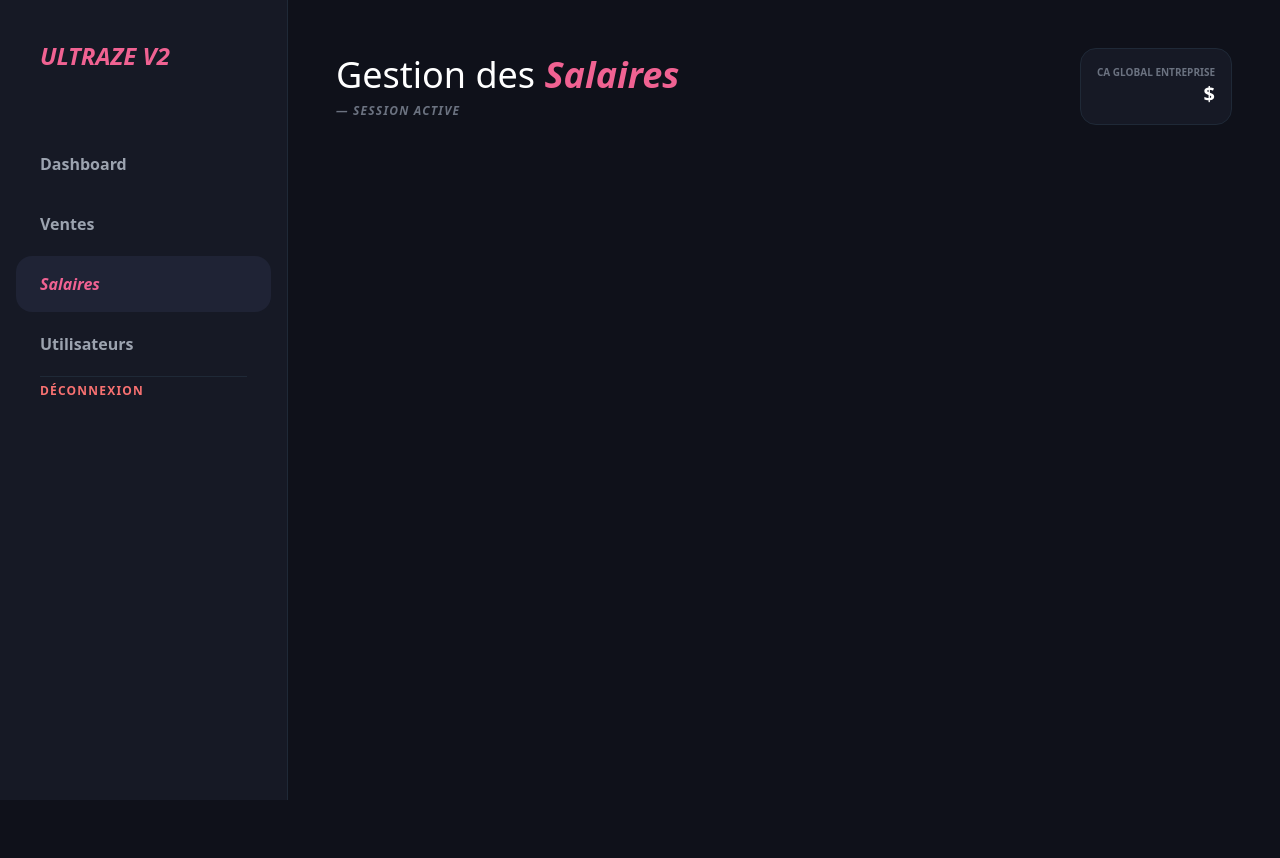
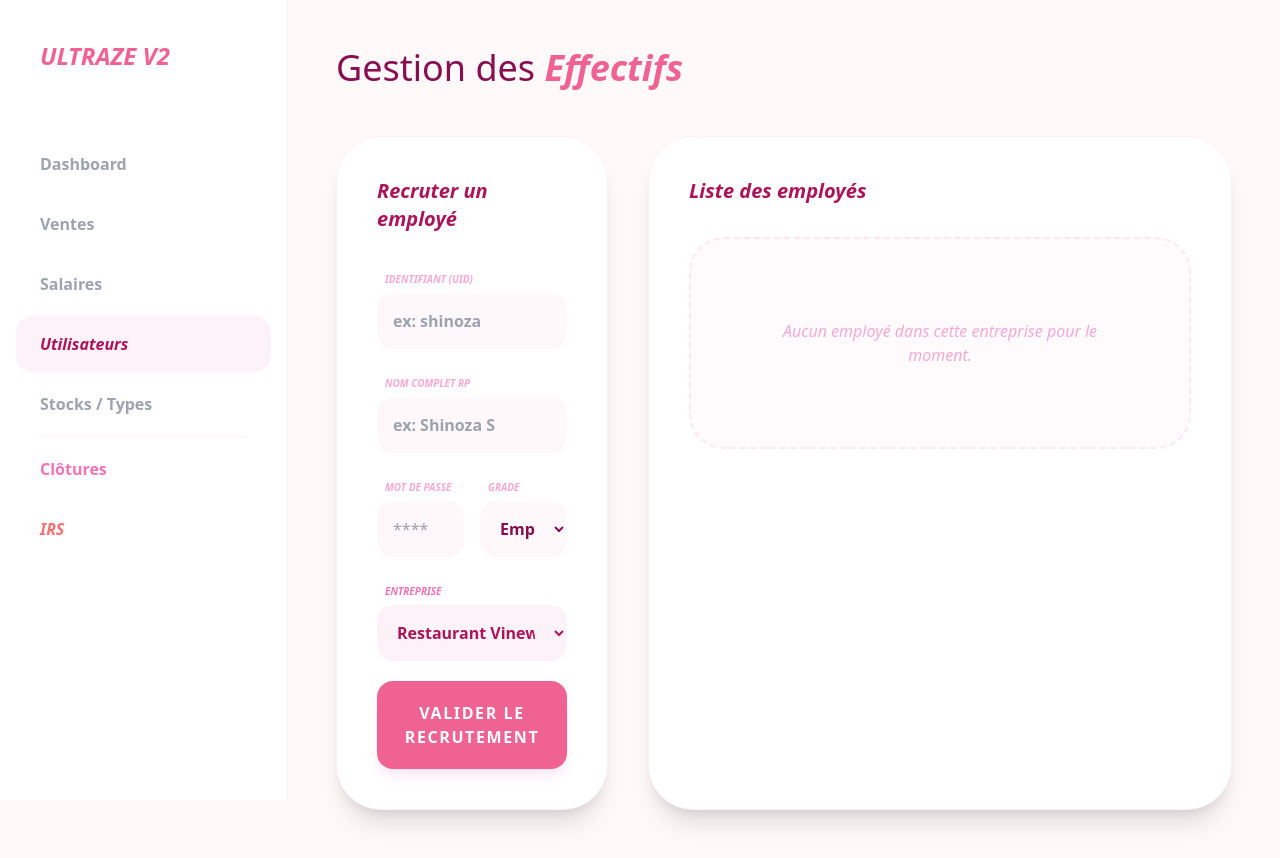
Before and after one commit to Hyuko123/comptabilit-, a Flask app: page /salaires in a window 1280 px wide. Before the commit the page ends 800 px from the top, so only its background shows below. Run offline with Flask 3, Linux system fonts and the light colour scheme; some libraries are stand-ins or nearby versions.

Commit message:
Change page title and update layout for users

```diff
--- a/templates/salaires.html
+++ b/templates/salaires.html
@@ -1,113 +1,120 @@
-
 <!DOCTYPE html>
 <html lang="fr">
 <head>
     <meta charset="UTF-8">
     <script src="https://cdn.tailwindcss.com"></script>
-    <title>Salaires | Ultraze</title>
+    <title>Utilisateurs | Ultraze</title>
 </head>
-<body class="bg-[#0f111a] text-white flex min-h-screen font-sans">
-
-    <aside class="w-72 bg-[#161925] border-r border-gray-800 flex flex-col fixed h-full z-50">
+<body class="bg-[#fff9fa] flex min-h-screen text-[#880e4f]">
+    <aside class="w-72 bg-white border-r border-pink-50 flex flex-col fixed h-full z-50">
         <div class="p-10 mb-6"><h1 class="text-[#f06292] text-2xl font-black italic">ULTRAZE V2</h1></div>
         <nav class="flex-1 px-4 space-y-1">
-            <a href="/dashboard" class="flex items-center gap-3 px-6 py-4 text-gray-400 font-bold hover:bg-[#1f2335] rounded-2xl transition">Dashboard</a>
-            <a href="/ventes" class="flex items-center gap-3 px-6 py-4 text-gray-400 font-bold hover:bg-[#1f2335] rounded-2xl transition">Ventes</a>
-            <a href="/salaires" class="flex items-center gap-3 px-6 py-4 bg-[#1f2335] text-[#f06292] font-bold rounded-2xl italic">Salaires</a>
-            <a href="/utilisateurs" class="flex items-center gap-3 px-6 py-4 text-gray-400 font-bold hover:bg-[#1f2335] rounded-2xl transition">Utilisateurs</a>
-            <div class="h-px bg-gray-800 my-6 mx-6"></div>
-            <a href="/logout" class="px-6 py-4 text-red-400 font-bold text-xs uppercase tracking-widest">Déconnexion</a>
+            <a href="/dashboard" class="flex items-center gap-3 px-6 py-4 text-gray-400 font-bold hover:bg-pink-50 rounded-2xl transition">Dashboard</a>
+            <a href="/ventes" class="flex items-center gap-3 px-6 py-4 text-gray-400 font-bold hover:bg-pink-50 rounded-2xl transition">Ventes</a>
+            <a href="/salaires" class="flex items-center gap-3 px-6 py-4 text-gray-400 font-bold hover:bg-pink-50 rounded-2xl transition">Salaires</a>
+            <a href="/utilisateurs" class="flex items-center gap-3 px-6 py-4 bg-pink-50 text-[#ad1457] font-bold rounded-2xl italic">Utilisateurs</a>
+            <a href="/types-ventes" class="flex items-center gap-3 px-6 py-4 text-gray-400 font-bold hover:bg-pink-50 rounded-2xl transition">Stocks / Types</a>
+            <div class="h-px bg-pink-50 my-6 mx-6"></div>
+            <a href="/clotures" class="flex items-center gap-3 px-6 py-4 text-pink-400 font-bold hover:bg-pink-50 rounded-2xl transition">Clôtures</a>
+            <a href="/irs" class="flex items-center gap-3 px-6 py-4 text-red-400 font-bold hover:bg-red-50 rounded-2xl transition italic">IRS</a>
         </nav>
     </aside>
 
     <main class="ml-72 flex-1 p-12">
-        <header class="mb-12 flex justify-between items-center">
-            <div>
-                <h2 class="text-4xl font-light">Gestion des <span class="font-black italic text-[#f06292]">Salaires</span></h2>
-                <p class="text-gray-500 text-xs font-bold uppercase mt-2 italic tracking-widest">{{ user.entreprise }} — Session active</p>
-            </div>
-            <div class="bg-[#161925] p-4 rounded-2xl border border-gray-800 text-right">
-                <p class="text-[10px] text-gray-500 uppercase font-black">CA Global Entreprise</p>
-                <p class="text-xl font-black text-white">{{ ca_total_entreprise }} $</p>
-            </div>
+        <header class="mb-12">
+            <h2 class="text-4xl font-light">Gestion des <span class="font-black italic text-[#f06292]">Effectifs</span></h2>
         </header>
 
-        <div class="grid grid-cols-1 xl:grid-cols-2 gap-8">
-            {% for emp in employes %}
-            <div class="bg-[#161925] p-8 rounded-[35px] border border-gray-800 shadow-2xl relative overflow-hidden group">
-                <div class="flex justify-between items-start mb-8">
+        <div class="grid grid-cols-1 xl:grid-cols-3 gap-10">
+
+            <div class="bg-white p-10 rounded-[45px] shadow-xl border border-pink-50 h-fit">
+                <h3 class="text-xl font-black mb-8 italic text-[#ad1457]">Recruter un employé</h3>
+
+                <form action="/add_user" method="POST" class="space-y-5">
                     <div>
-                        <h3 class="text-2xl font-black text-white">{{ emp.nom }}</h3>
-                        <p class="text-[10px] text-gray-500 uppercase font-bold tracking-tighter">{{ user.entreprise }} — {{ emp.role }} — actif</p>
+                        <label class="text-[10px] font-bold text-pink-300 uppercase px-2 italic">Identifiant (UID)</label>
+                        <input type="text" name="new_username" placeholder="ex: shinoza" required class="w-full p-4 rounded-2xl bg-pink-50/50 border-none outline-none mt-1 font-bold text-[#ad1457]">
                     </div>
-                    <span class="bg-[#0f111a] px-4 py-2 rounded-xl text-xs font-black border border-gray-800 text-pink-400 italic">
-                        {{ emp.role }}
-                    </span>
-                </div>
 
-                <div class="grid grid-cols-5 gap-3 mb-8">
-                    <div class="bg-[#0f111a] p-4 rounded-2xl border border-gray-800 text-center">
-                        <p class="text-[8px] text-gray-500 uppercase font-black mb-1">Ventes</p>
-                        <p class="text-lg font-black">{{ emp.nombre_ventes }}</p>
+                    <div>
+                        <label class="text-[10px] font-bold text-pink-300 uppercase px-2 italic">Nom complet RP</label>
+                        <input type="text" name="new_name" placeholder="ex: Shinoza S" required class="w-full p-4 rounded-2xl bg-pink-50/50 border-none outline-none mt-1 font-bold">
                     </div>
-                    <div class="bg-[#0f111a] p-4 rounded-2xl border border-gray-800 text-center">
-                        <p class="text-[8px] text-gray-500 uppercase font-black mb-1">CA Perso</p>
-                        <p class="text-lg font-black text-white">{{ emp.ca_perso }} $</p>
-                    </div>
-                    <div class="bg-[#0f111a] p-4 rounded-2xl border border-gray-800 text-center">
-                        <p class="text-[8px] text-gray-500 uppercase font-black mb-1">Taux</p>
-                        <p class="text-lg font-black text-gray-300">{{ emp.taux }}%</p>
-                    </div>
-                    <div class="bg-[#0f111a] p-4 rounded-2xl border border-gray-800 text-center">
-                        <p class="text-[8px] text-gray-500 uppercase font-black mb-1">Prime</p>
-                        <p class="text-lg font-black text-emerald-400">{{ emp.prime }} $</p>
-                    </div>
-                    <div class="bg-[#0f111a] p-4 rounded-2xl border border-emerald-500/20 text-center ring-2 ring-emerald-500/10">
-                        <p class="text-[8px] text-emerald-500 uppercase font-black mb-1">Salaire</p>
-                        <p class="text-lg font-black text-emerald-400 italic">
-                            {{ ((emp.ca_perso * emp.taux / 100) + emp.prime) | round(0) }} $
-                        </p>
-                    </div>
-                </div>
 
-                <div class="grid grid-cols-2 gap-4 mb-6">
-                    <div>
-                        <label class="text-[9px] font-black text-gray-500 uppercase ml-2">Téléphone</label>
-                        <input type="text" readonly value="{{ emp.telephone }}" class="w-full bg-[#0f111a] border border-gray-800 rounded-xl p-3 text-sm mt-1 outline-none text-gray-400">
-                    </div>
-                    <div>
-                        <label class="text-[9px] font-black text-gray-500 uppercase ml-2">IBAN / Coordonnées</label>
-                        <input type="text" readonly value="{{ emp.iban }}" class="w-full bg-[#0f111a] border border-gray-800 rounded-xl p-3 text-sm mt-1 outline-none text-gray-400">
-                    </div>
-                </div>
-
-                <div class="grid grid-cols-3 gap-4 items-end">
-                    <div class="col-span-1">
-                        <label class="text-[9px] font-black text-gray-500 uppercase ml-2">Avance versée</label>
-                        <input type="text" readonly value="{{ emp.avance }} $" class="w-full bg-[#0f111a] border border-gray-800 rounded-xl p-3 text-sm mt-1 font-bold text-red-400">
-                    </div>
-                    <div class="bg-[#0f111a] border border-gray-800 rounded-2xl p-4 flex justify-between items-center">
+                    <div class="grid grid-cols-2 gap-4">
                         <div>
-                            <p class="text-[8px] text-gray-500 uppercase font-black">Reste à payer</p>
-                            <p class="text-xl font-black text-white">
-                                {{ (((emp.ca_perso * emp.taux / 100) + emp.prime) - emp.avance) | round(0) }} $
-                            </p>
+                            <label class="text-[10px] font-bold text-pink-300 uppercase px-2 italic">Mot de passe</label>
+                            <input type="password" name="new_password" placeholder="****" required class="w-full p-4 rounded-2xl bg-pink-50/50 border-none outline-none mt-1">
+                        </div>
+                        <div>
+                            <label class="text-[10px] font-bold text-pink-300 uppercase px-2 italic">Grade</label>
+                            <select name="new_role" class="w-full p-4 rounded-2xl bg-pink-50/50 border-none outline-none mt-1 font-bold">
+                                <option value="Employé">Employé</option>
+                                <option value="Manager">Manager</option>
+                                <option value="Co patron">Co patron</option>
+                                <option value="Patron">Patron</option>
+                            </select>
                         </div>
                     </div>
-                    <div class="flex items-center justify-center gap-3 bg-[#0f111a] border border-gray-800 rounded-2xl p-4">
-                        <p class="text-[9px] font-black text-gray-500 uppercase">Payé :</p>
-                        <input type="checkbox" {% if emp.paye %}checked{% endif %} class="w-5 h-5 rounded border-gray-700 bg-gray-800 text-pink-500 focus:ring-0">
+
+                    <div>
+                        <label class="text-[10px] font-bold text-pink-400 uppercase px-2 italic">Entreprise</label>
+                        <select name="new_entreprise" class="w-full p-4 rounded-2xl bg-pink-50 border-none outline-none text-[#ad1457] font-bold mt-1">
+                            {% if entreprises %}
+                                {% for ent in entreprises %}
+                                    <option value="{{ ent }}">{{ ent }}</option>
+                                {% endfor %}
+                            {% else %}
+                                <option>Aucune entreprise configurée</option>
+                            {% endif %}
+                        </select>
                     </div>
-                </div>
 
-                <div class="mt-8 flex gap-3">
-                    <button class="flex-1 bg-gray-800 hover:bg-gray-700 text-white font-black py-4 rounded-2xl text-[10px] uppercase tracking-widest transition">Copier ligne paie</button>
-                    <button class="bg-red-500/10 hover:bg-red-500/20 text-red-500 font-black py-4 px-8 rounded-2xl text-[10px] uppercase tracking-widest border border-red-500/20 transition">Licencier</button>
+                    <button type="submit" class="w-full bg-[#f06292] text-white font-black py-5 rounded-2xl shadow-lg shadow-pink-100 hover:scale-[1.02] transition uppercase tracking-widest">
+                        VALIDER LE RECRUTEMENT
+                    </button>
+                </form>
+            </div>
+
+            <div class="xl:col-span-2 bg-white p-10 rounded-[45px] shadow-xl border border-pink-50">
+                <h3 class="text-xl font-black mb-8 italic text-[#ad1457]">Liste des employés</h3>
+
+                <div class="space-y-4">
+                    {% if all_users %}
+                        {% for uid, data in all_users.items() %}
+                        <div class="group bg-white p-6 rounded-3xl border border-pink-50 flex justify-between items-center hover:bg-pink-50/30 transition-all duration-300">
+                            <div class="flex items-center gap-4">
+                                <div class="w-12 h-12 bg-pink-100 rounded-2xl flex items-center justify-center text-[#f06292] font-black">
+                                    {{ data.name[0] | upper }}
+                                </div>
+                                <div>
+                                    <p class="font-bold text-[#ad1457] text-lg">{{ data.name }}</p>
+                                    <p class="text-[10px] uppercase font-bold text-pink-300 tracking-widest">
+                                        {{ data.entreprise }} • <span class="text-[#f06292]">{{ data.role }}</span>
+                                    </p>
+                                </div>
+                            </div>
+
+                            <div class="flex items-center gap-2">
+                                <a href="/delete_user/{{ uid }}"
+                                   onclick="return confirm('Voulez-vous vraiment licencier {{ data.name }} ?')"
+                                   class="opacity-0 group-hover:opacity-100 bg-red-50 text-red-400 hover:bg-red-500 hover:text-white p-3 rounded-2xl transition-all duration-300">
+                                    <svg xmlns="http://www.w3.org/2000/svg" class="h-6 w-6" fill="none" viewBox="0 0 24 24" stroke="currentColor">
+                                        <path stroke-linecap="round" stroke-linejoin="round" stroke-width="2" d="M19 7l-.867 12.142A2 2 0 0116.138 21H7.862a2 2 0 01-1.995-1.858L5 7m5 4v6m4-6v6m1-10V4a1 1 0 00-1-1h-4a1 1 0 00-1 1v3M4 7h16" />
+                                    </svg>
+                                </a>
+                            </div>
+                        </div>
+                        {% endfor %}
+                    {% else %}
+                        <div class="text-center p-20 bg-pink-50/30 rounded-[35px] border-2 border-dashed border-pink-100">
+                            <p class="text-pink-300 italic font-medium">Aucun employé dans cette entreprise pour le moment.</p>
+                        </div>
+                    {% endif %}
                 </div>
             </div>
-            {% endfor %}
+
         </div>
     </main>
-
 </body>
 </html>
```
